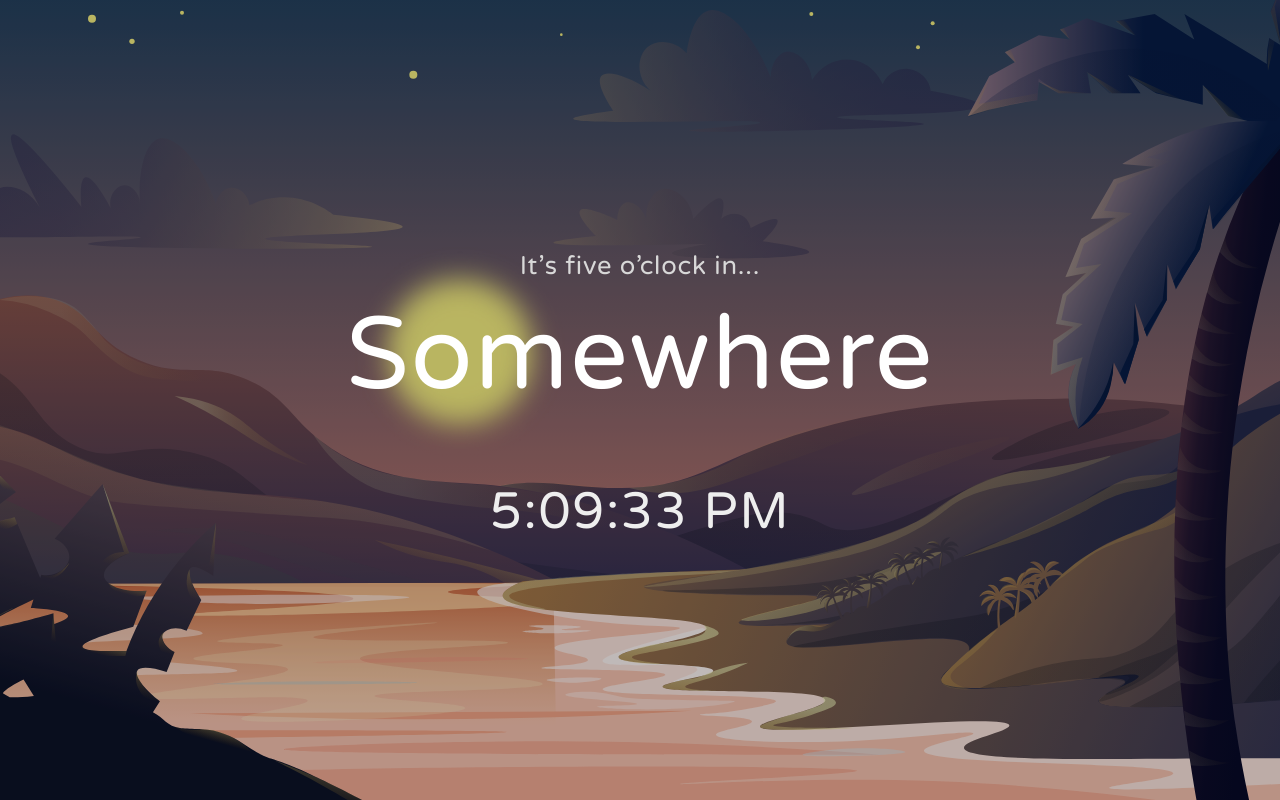
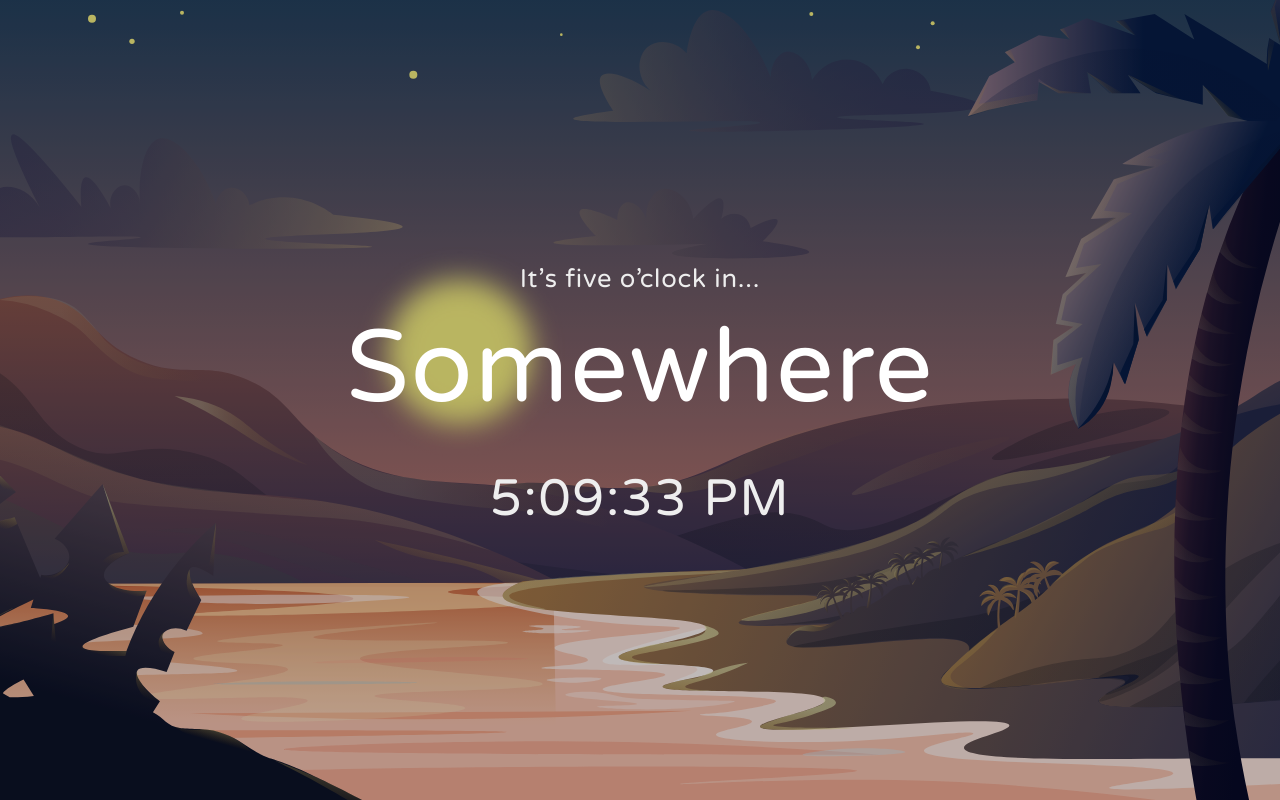
Before and after one commit to domlander/itsfiveoclocksomewhere, a Next.js app: page / in a window 1280 px wide. Built offline with nearby package versions, Linux system fonts and the light colour scheme; no server answers; the database is empty.

Commit message:
Change font colour, margin

```diff
--- a/src/components/Home/Home.module.css
+++ b/src/components/Home/Home.module.css
@@ -28,7 +28,7 @@
 .text {
   font-size: 2vw;
   letter-spacing: 0.05rem;
-  color: #d8d8d8;
+  color: #eee;
   margin-top: 0.25em;
   margin-bottom: 0;
 }
@@ -44,7 +44,7 @@
   font-weight: 400;
   color: #fff;
   margin-top: 0.125em;
-  margin-bottom: 0.5em;
+  margin-bottom: 0.25em;
 }
 @media (max-width: 768px) {
   .location {
```
